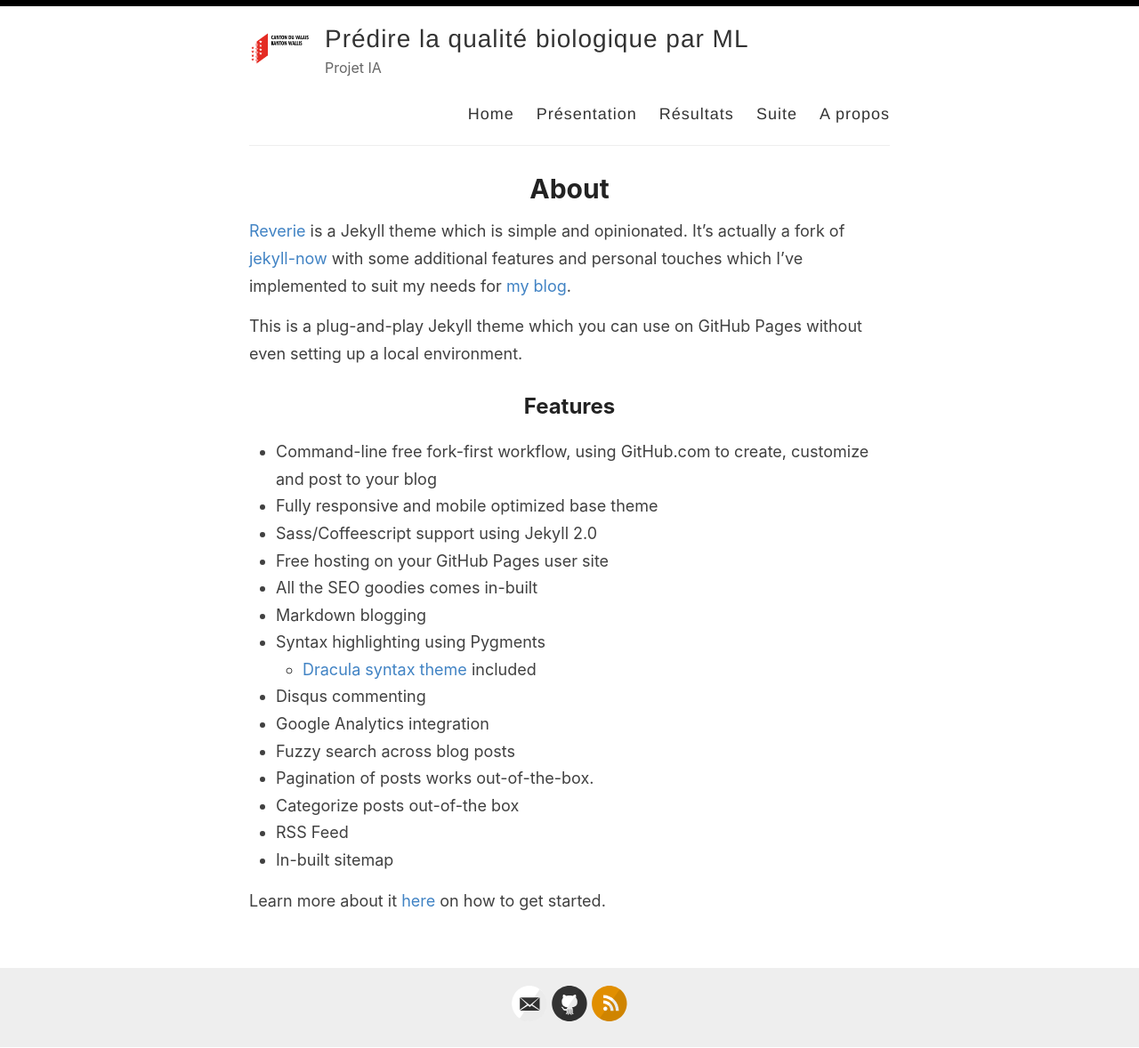
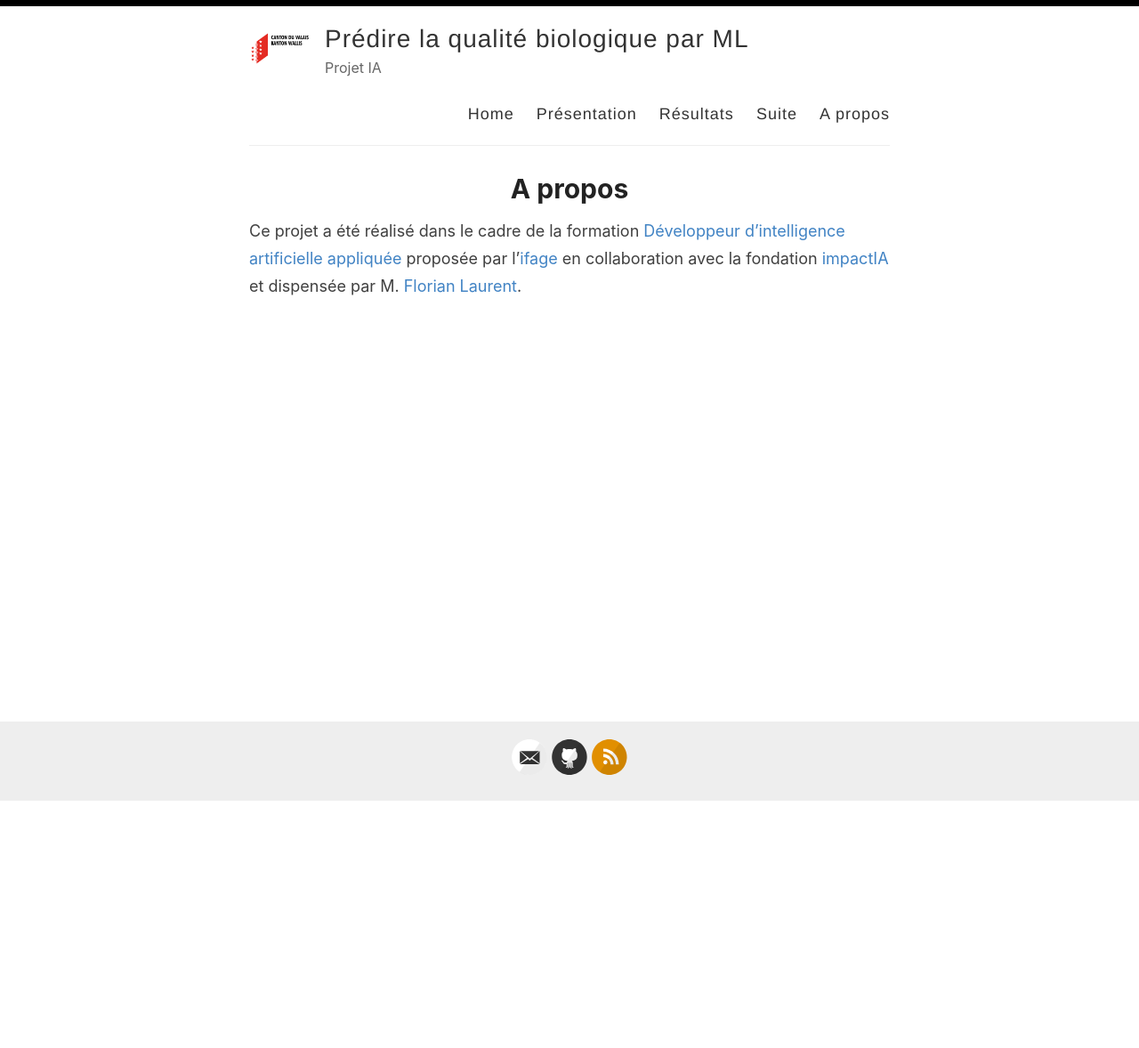
Before and after one commit to sca-opdir/sber-biodiversite-ml-prediction, a Jekyll site: the page built from _pages/about.md, in a window 1280 px wide. Shown: the whole page at 89% size. Built offline with Jekyll 4.4.1, drawn with Linux system fonts in a browser that asks for light colours; after the commit the page ends 901 px from its top, so only the background shows below that.

Commit message:
Update about.md

```diff
--- a/_pages/about.md
+++ b/_pages/about.md
@@ -1,29 +1,8 @@
 ---
 layout: page
-title: About
+title: A propos
 permalink: /about/
 ---
 
-[Reverie](https://github.com/amitmerchant1990/reverie) is a Jekyll theme which is simple and opinionated. It's actually a fork of [jekyll-now](https://github.com/barryclark/jekyll-now) with some additional features and personal touches which I've implemented to suit my needs for [my blog](https://www.amitmerchant.com).
 
-This is a plug-and-play Jekyll theme which you can use on GitHub Pages without even setting up a local environment.
-
-## Features
-
-- Command-line free fork-first workflow, using GitHub.com to create, customize and post to your blog
-- Fully responsive and mobile optimized base theme
-- Sass/Coffeescript support using Jekyll 2.0
-- Free hosting on your GitHub Pages user site
-- All the SEO goodies comes in-built
-- Markdown blogging
-- Syntax highlighting using Pygments
-    - [Dracula syntax theme](https://draculatheme.com/) included
-- Disqus commenting
-- Google Analytics integration
-- Fuzzy search across blog posts
-- Pagination of posts works out-of-the-box.
-- Categorize posts out-of-the box
-- RSS Feed
-- In-built sitemap
-
-Learn more about it [here](https://github.com/amitmerchant1990/reverie) on how to get started.
+Ce projet a été réalisé dans le cadre de la formation [Développeur d'intelligence artificielle appliquée](https://www.ifage.ch/formation/tic/intelligence-artificielle/) proposée par l'[ifage](https://www.ifage.ch/) en collaboration avec la fondation [impactIA](https://impactia.org/) et dispensée par M. [Florian Laurent](https://www.linkedin.com/in/florianlaurent/?originalSubdomain=ch).
```
